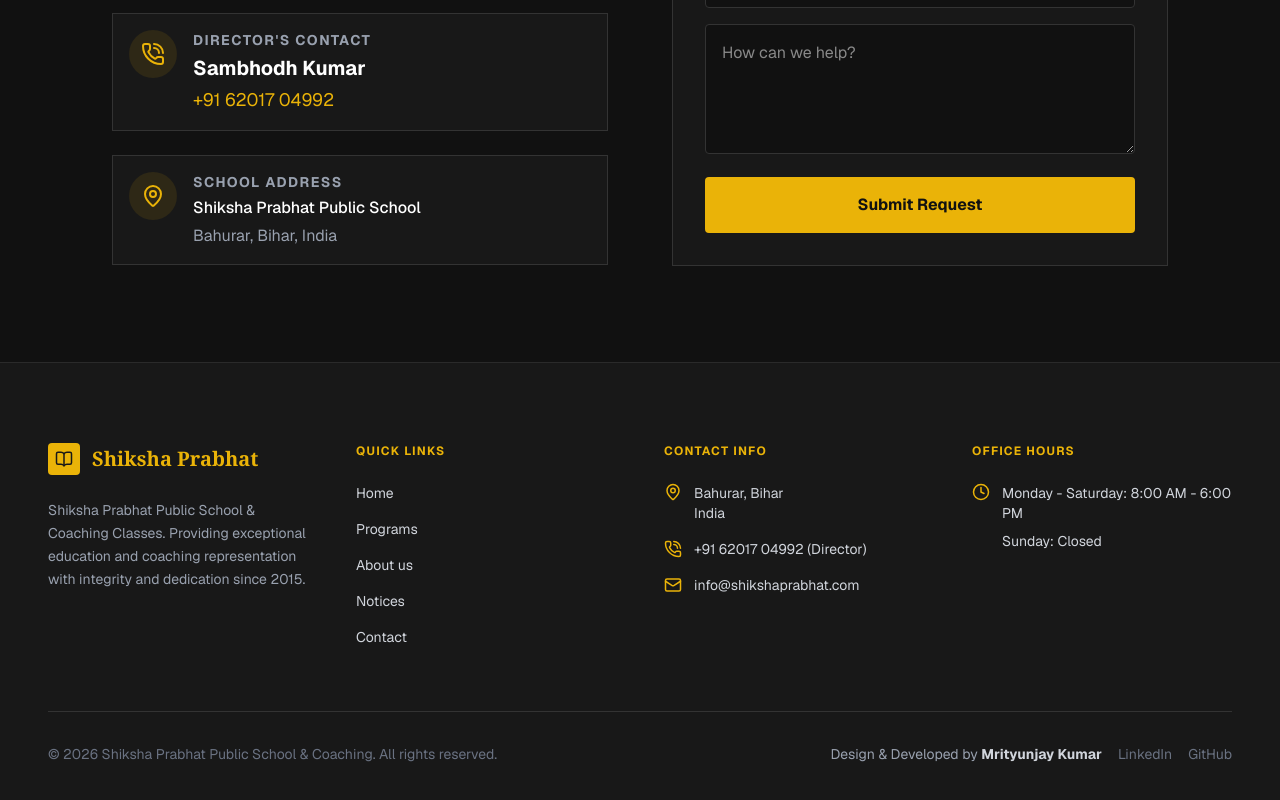
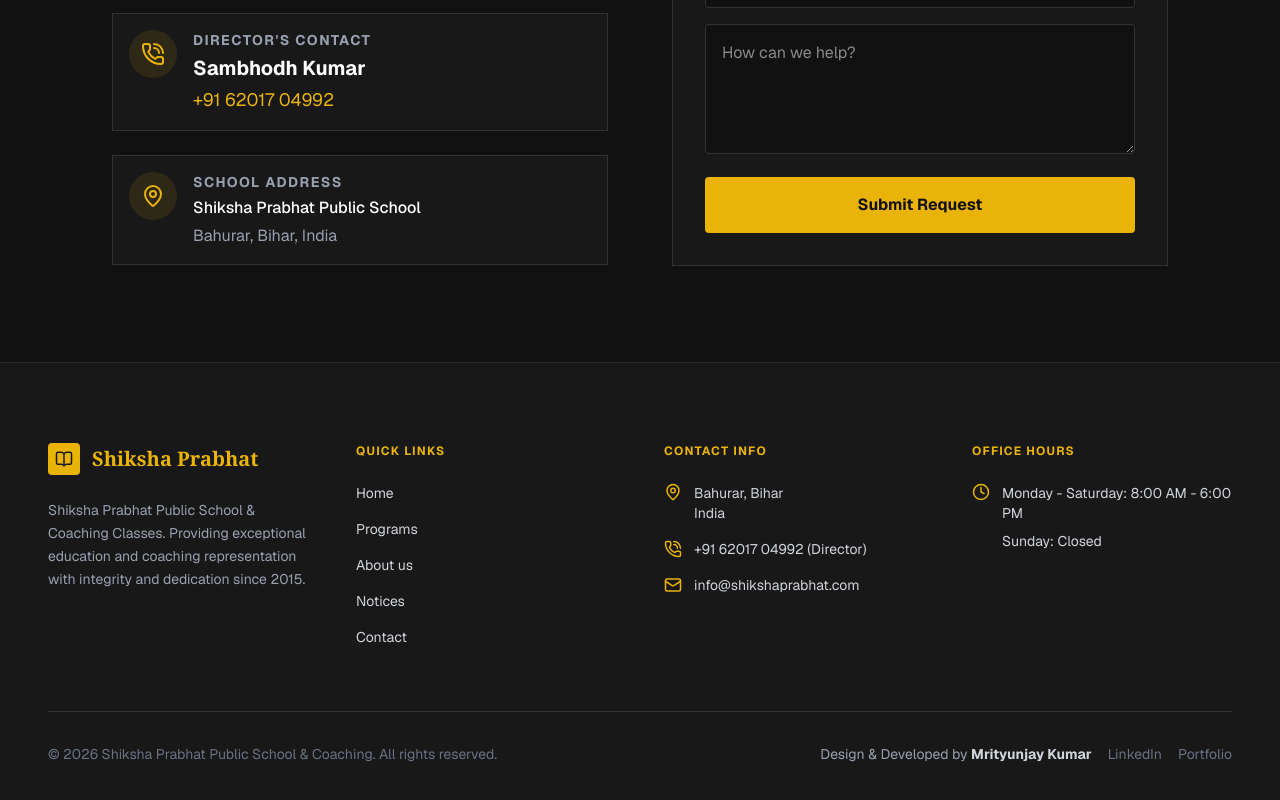
Before and after one commit to mrityunjay45108/school-website-for-client-, a Next.js app in the folder frontend/: page / in a window 1280 px wide. Shown: the part 4240-5040 px from the top of the page. Built offline with nearby package versions, Linux system fonts and the light colour scheme; no server answers.

Commit message:
feat: replace github with portfolio link in footer

```diff
--- a/frontend/src/app/page.tsx
+++ b/frontend/src/app/page.tsx
@@ -500,8 +500,8 @@ export default function LandingPage() {
             {/* Developer Credit */}
             <div className="flex items-center gap-4">
               <span className="text-gray-400">Design & Developed by <strong className="text-gray-300">Mrityunjay Kumar</strong></span>
-              <Link href="https://www.linkedin.com/in/mrityunjay-kumar-8480842a5" className="hover:text-[#eab308] transition-colors">LinkedIn</Link>
-              <Link href="https://github.com/mrityunjay45108" className="hover:text-[#eab308] transition-colors">GitHub</Link>
+              <Link href="https://www.linkedin.com/in/mrityunjay-kumar-8480842a5" target="_blank" className="hover:text-[#eab308] transition-colors">LinkedIn</Link>
+              <Link href="https://my-portfolio-gold-two-31.vercel.app/" target="_blank" className="hover:text-[#eab308] transition-colors">Portfolio</Link>
             </div>
           </div>
         </div>
```
